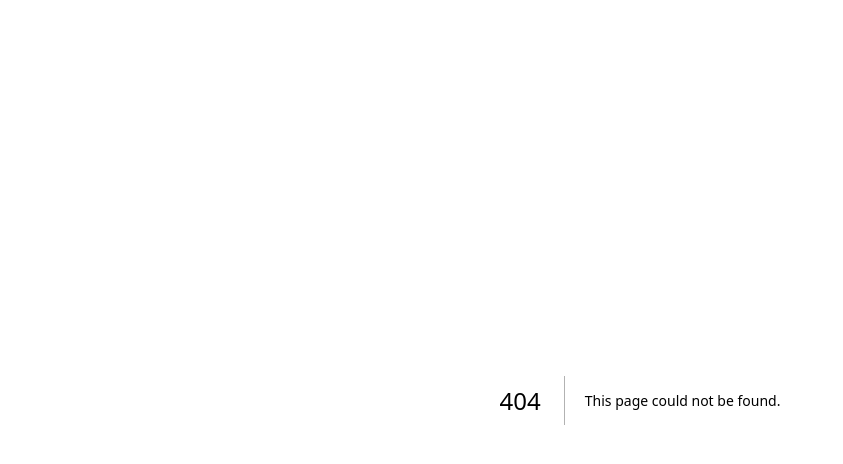
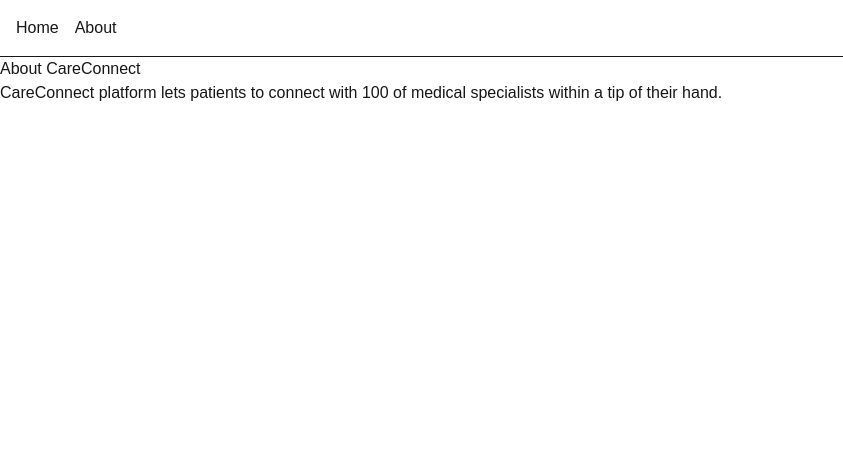
Before and after one commit to NalakaBandara/careconnect-web, a Next.js app: page /about in a window 1280 px wide. Before the commit this address had no page. Shown: the top 464 px of the page, without its empty margins (0-843 px from the left). Built offline with nearby package versions, Linux system fonts and the light colour scheme.

Commit message:
feat: add about page and site navigation

```diff
--- /dev/null
+++ b/src/app/about/page.tsx
@@ -0,0 +1,16 @@
+import type { Metadata } from "next";
+
+export const metadata: Metadata = {
+    title: "About",
+    description: "About CareConnect"
+
+}
+
+export default function About() {
+    return (
+      <main>
+        <h1>About CareConnect</h1>
+        <p>CareConnect platform lets patients to connect with 100 of medical specialists within a tip of their hand.</p>
+      </main>
+    )
+}
--- a/src/app/layout.tsx
+++ b/src/app/layout.tsx
@@ -1,4 +1,5 @@
 import type { Metadata } from "next";
+import Link from "next/link";
 import { Geist, Geist_Mono } from "next/font/google";
 import "./globals.css";
 
@@ -13,7 +14,10 @@ const geistMono = Geist_Mono({
 });
 
 export const metadata: Metadata = {
-  title: "CareConnect",
+  title: {
+    default: "CareConnect - Find healthcare professionals",
+    template: "%s | CareConnect"
+  },
   description: "CareConnect is a platform to connect patients with doctors.",
 };
 
@@ -23,7 +27,15 @@ export default function RootLayout({ children }: LayoutProps<"/">) {
       lang="en"
       className={`${geistSans.variable} ${geistMono.variable} h-full antialiased`}
     >
-      <body className="min-h-full flex flex-col">{children}</body>
+      <body className="min-h-full flex flex-col">
+        <header className="p-4 border-b">
+          <nav className="flex gap-4">
+            <Link href="/">Home</Link>
+            <Link href="/about">About</Link>
+          </nav>
+        </header>
+        {children}
+      </body>
     </html>
   );
 }
```
